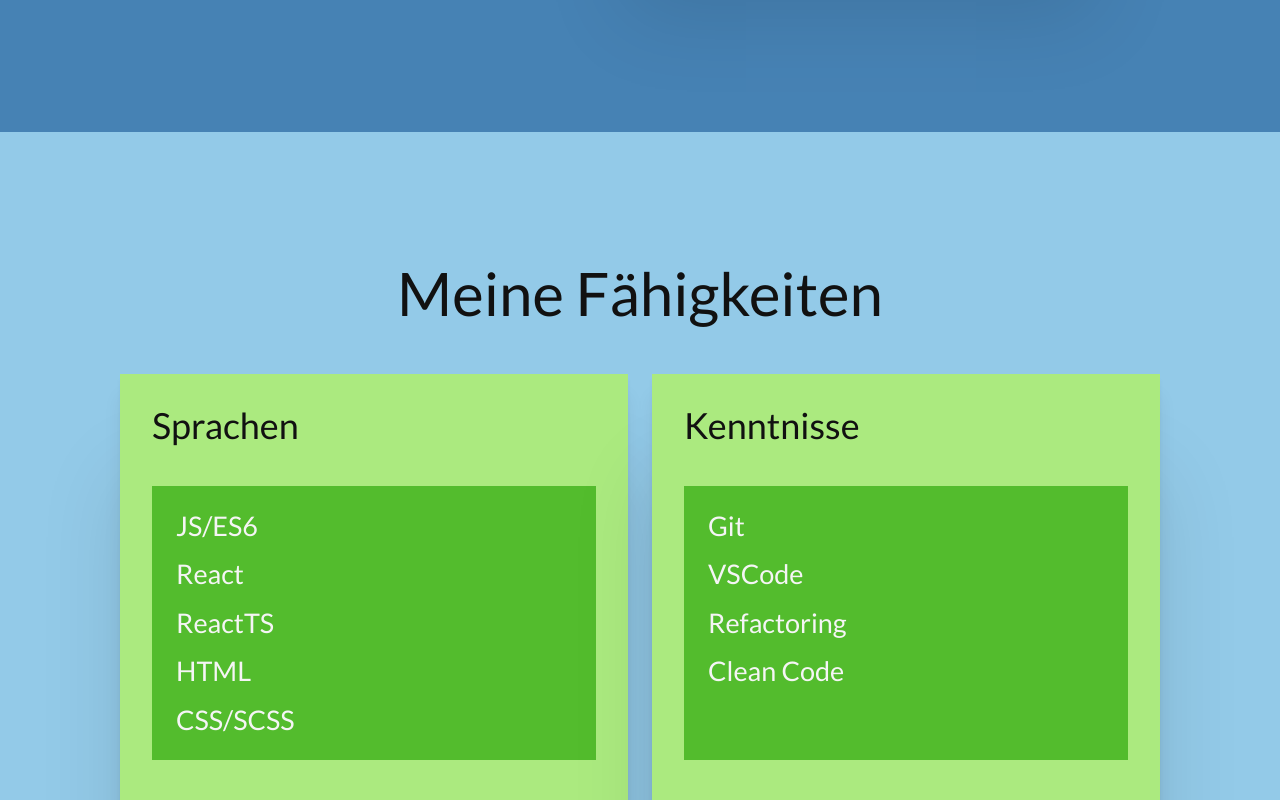
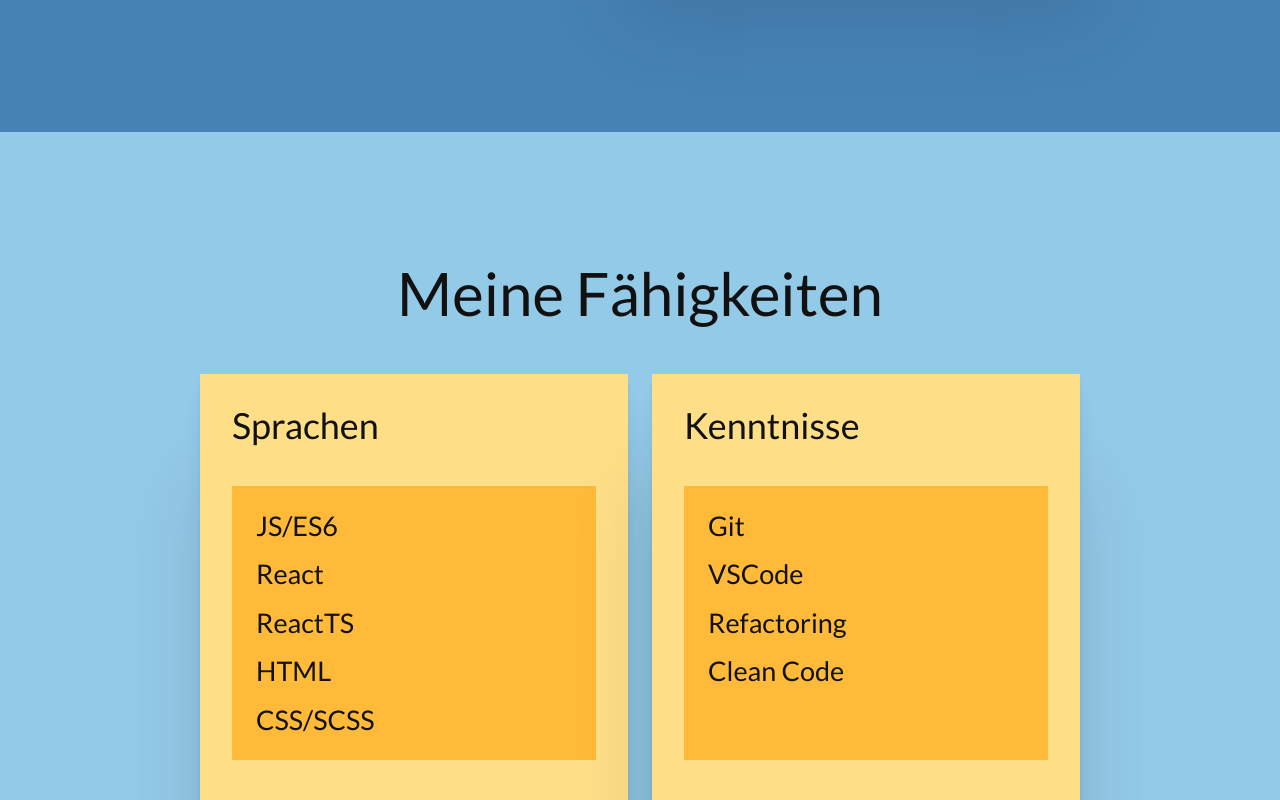
Before and after one commit to truejojo/my-portfolio, a React (Vite) app: page / in a window 1280 px wide. Shown: the part 700-1500 px from the top of the page. Built offline with nearby package versions, Linux system fonts and the light colour scheme.

Commit message:
finished cart

```diff
--- a/src/components/Card.tsx
+++ b/src/components/Card.tsx
@@ -1,10 +1,17 @@
 import List from "./List";
-import { IContentProps } from "./Section";
+import { IItemProps } from "./Item";
+import { TAccent } from "./Section";
 
-const Card = ({ subtitle, items }: IContentProps) => (
-  <div className="card | bg-accent-1-300 box-shadow-5">
-    <h3 className="fs-700 m-bottom-24">{subtitle}</h3>
-    <List items={items} />
+export interface ICartProps {
+  id: number;
+  title: string;
+  items: IItemProps[];
+  accent?: TAccent;
+}
+const Card = ({ title, items, accent }: ICartProps) => (
+  <div className={`card | bg-accent-${accent}-300 box-shadow-5`}>
+    <h3 className="fs-700 m-bottom-24">{title}</h3>
+    <List items={items} accent={accent} />
   </div>
 );
 
--- a/src/components/List.tsx
+++ b/src/components/List.tsx
@@ -1,13 +1,15 @@
 import Item from "./Item";
 import { IItemProps } from "./Item";
+import { TAccent } from "./Section";
 
 interface IListProps {
   items: IItemProps[];
+  accent?: TAccent;
 }
 
-const List = ({ items }: IListProps) => {
+const List = ({ items, accent }: IListProps) => {
   return (
-    <ul className="flow fs-600 bg-accent-1-500 p-24" role="list">
+    <ul className={`flow fs-600 bg-accent-${accent}-500 p-24`} role="list">
       {items.length > 0 &&
         items.map(item => <Item key={item.id} {...item} />)}
     </ul>
--- a/src/components/Section.tsx
+++ b/src/components/Section.tsx
@@ -1,30 +1,27 @@
 import Card from "./Card";
-import { IItemProps } from "./Item";
+import { ICartProps } from "./Card";
 
-// export interface IItemProps {
-//   id: number;
-//   item: string;
-// }
+export type TAccent = "1" | "2" | "3";
 
-export interface IContentProps {
-  id: number;
-  subtitle: string;
-  items: IItemProps[];
+interface ISectionProps {
+  headline: string;
+  subheadline?: string;
+  content: ICartProps[];
+  idcn: string;
+  accent: TAccent;
 }
 
-interface ISectionObjProps {
-  title: string;
-  content: IContentProps[];
-}
-
-const Section = ({ title, content }: ISectionObjProps) => (
-  <section id="skills" className="skills | bg-primary-300">
-    <div className="container">
-      <h2 className="text-center fs-800 m-bottom-48">{title}</h2>
+const Section = ({ headline, subheadline, content, idcn, accent }: ISectionProps) => (
+  <section id={idcn} className={`bg-primary-300 ${idcn}`}>
+    <div className="container" data-type="small">
+      <header className="text-center  m-bottom-48">
+        <h2 className="fs-800">{headline}</h2>
+        {subheadline && <p className="fs-600">{subheadline}</p>}
+      </header>
 
       <div className="g-auto-fit-columns">
         {content.map((item) => (
-          <Card key={item.id} {...item} />
+          <Card key={item.id} {...item} accent={accent} />
         ))}
       </div>
     </div>
--- a/src/data/interests.ts
+++ b/src/data/interests.ts
@@ -1,11 +1,11 @@
 export const getInterests = () => {
   const interests = {
-    title: "Interessen",
-    subtitle: "was ich noch lernen will",
+    headline: "Interessen",
+    subheadline: "was ich noch lernen will",
     content: [
       {
         id: 1,
-        subtitle: "Sprachen",
+        title: "Sprachen",
         items: [
           {
             id: 1,
@@ -23,7 +23,7 @@ export const getInterests = () => {
       },
       {
         id: 2,
-        subtitle: "Kenntnisse",
+        title: "Kenntnisse",
         items: [
           {
             id: 1,
--- /dev/null
+++ b/src/data/projects.ts
@@ -0,0 +1,27 @@
+export const getProjects = () => {
+  const projects = {
+    headline: "Meine Projekte",
+    subheadline: "Lorem ipsum dolor sit amet consectetur adipisicing elit. Culpa   delectus similique et facilis unde qui",
+    content: [
+      {
+        id: 1,
+        title: "Reiehn",
+        text: "Zum Erlernen der Mathematik, die Reihen 1 - 10",
+        button: "zum Spiel"
+      },
+      {
+        id: 2,
+        title: "1 mal 1",
+        text: "Übungsaufgaben zum 1 mal 1",
+        button: "zum Spiel"
+      },
+      {
+        id: 3,
+        title: "Merkfähigkeit",
+        text: "Das Spiel hat ähnlichkeit mit dem bekannten Spiel 'Simon'",
+        button: "zum Spiel"
+      },
+    ],
+  };
+  return projects;
+};
--- a/src/data/skills.ts
+++ b/src/data/skills.ts
@@ -1,10 +1,10 @@
 export const getSkills = () => {
   const skills = {
-    title: "Meine Fähigkeiten",
+    headline: "Meine Fähigkeiten",
     content: [
       {
         id: 1,
-        subtitle: "Sprachen",
+        title: "Sprachen",
         items: [
           {
             id: 1,
@@ -30,7 +30,7 @@ export const getSkills = () => {
       },
       {
         id: 2,
-        subtitle: "Kenntnisse",
+        title: "Kenntnisse",
         items: [
           {
             id: 1,
--- a/src/pages/Home.tsx
+++ b/src/pages/Home.tsx
@@ -1,9 +1,11 @@
 import Section from "../components/Section";
 import { getSkills } from "../data/skills";
 import { getInterests } from "../data/interests";
+import { getProjects } from "../data/projects";
 
 const skills = getSkills();
 const interests = getInterests();
+const projects = getProjects();
 
 const Home = () => {
   return (
@@ -24,37 +26,7 @@ const Home = () => {
         </div>
       </section>
 
-      <Section {...skills} />
-
-      {/* <section id="skills" className="skills | bg-primary-300">
-        <div className="container">
-          <h2 className="text-center fs-800 m-bottom-48">Meine Fähigkeiten</h2>
-
-          <div className="g-auto-fit-columns">
-            <div className="card | bg-accent-1-300 box-shadow-5">
-              <h3 className="fs-700 m-bottom-24">Sprachen</h3>
-              <ul className="flow fs-600 bg-accent-1-500 p-24" role="list">
-                <li>JS/ES6</li>
-                <li>React</li>
-                <li>ReactTS</li>
-                <li>HTML</li>
-                <li>CSS/SCSS</li>
-              </ul>
-            </div>
-
-            <div className="card | bg-accent-1-300 box-shadow-5">
-              <h3 className="fs-700 m-bottom-24">Kenntnisse</h3>
-              <ul className="flow fs-600 bg-accent-1-500 p-24" role="list">
-              <li>Git</li>
-                <li>VSCode</li>
-                <li>Refactoring</li>
-                <li>Clean Code</li>
-              </ul>
-            </div>
-          </div>
-
-        </div>
-      </section> */}
+      <Section {...skills} idcn="skills" accent="2" />
 
       <section id="about" className="about | bg-primary-700">
         <div className="container">
@@ -136,31 +108,9 @@ const Home = () => {
         </div>
       </section>
 
-      <Section {...interests} />
-      {/* <section id="interests" className="interests | bg-primary-300">
-        <div className="container g-auto-fit-columns">
-          <header>
-            <h2>Interessen</h2>
-            <p className="subtitle">was ich noch lernen will</p>
-          </header>
-          <div>
-            <h3>Sprachen</h3>
-            <ul>
-              <li>mehr React/TS</li>
-              <li>Firebase</li>
-              <li>Node</li>
-            </ul>
-          </div>
-          <div>
-            <h3>Kenntnisse</h3>
-            <ul>
-              <li>FP</li>
-              <li>TDD</li>
-              <li>...und bei euch?</li>
-            </ul>
-          </div>
-        </div>
-      </section> */}
+      {/* <Section {...projects} idcn="projects" accent="3" /> */}
+
+      <Section {...interests} idcn="interests" accent="1" />
     </>
   );
 };
--- a/src/sass/abstracts/_spacess.scss
+++ b/src/sass/abstracts/_spacess.scss
@@ -23,6 +23,7 @@ $card-body-padding: clamp(1rem, 2.5vw, 5rem);
 // use in other files
 $container-inline-padding: 1rem;
 $container-max-width: 65rem;
+$container-max-width-small: 55rem;
 $container-max-width-wide: 75rem;
 
 $grid-gap: 1.5rem;
--- a/src/sass/utilities/_container.scss
+++ b/src/sass/utilities/_container.scss
@@ -8,6 +8,10 @@
   margin-inline: auto;
 }
 
+.container[data-type="small"] {
+  --max-width: #{$container-max-width-small};
+}
+
 .container[data-type="wide"] {
   --max-width: #{$container-max-width-wide};
 }
```
Also changed, not shown: src/components/SectionProject.tsx (added, +28 -0 lines).
